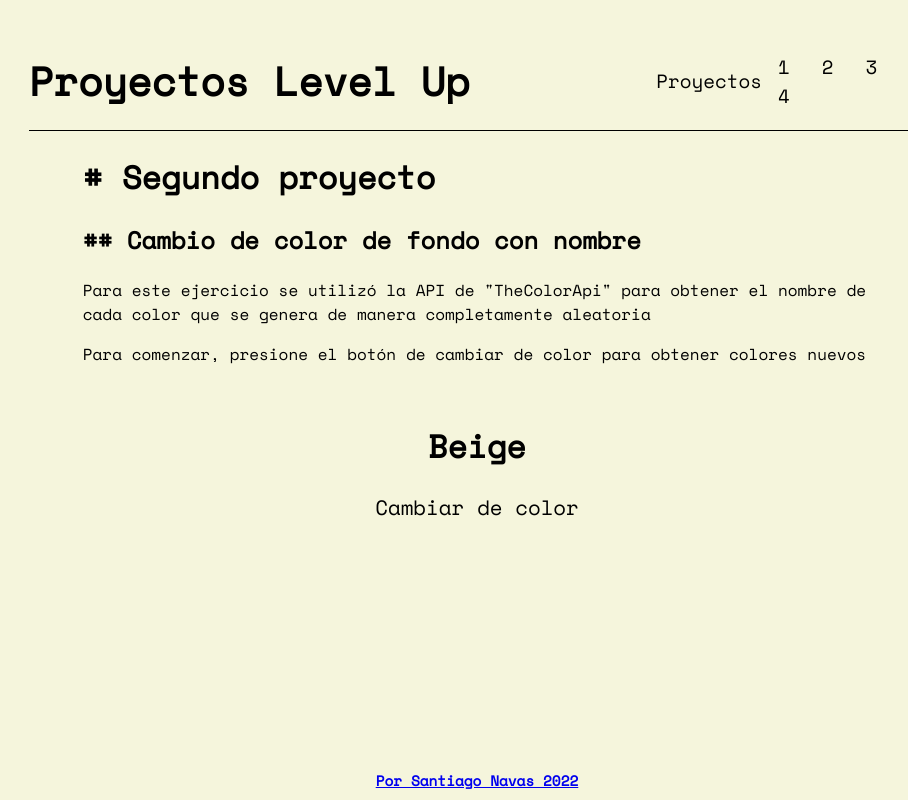
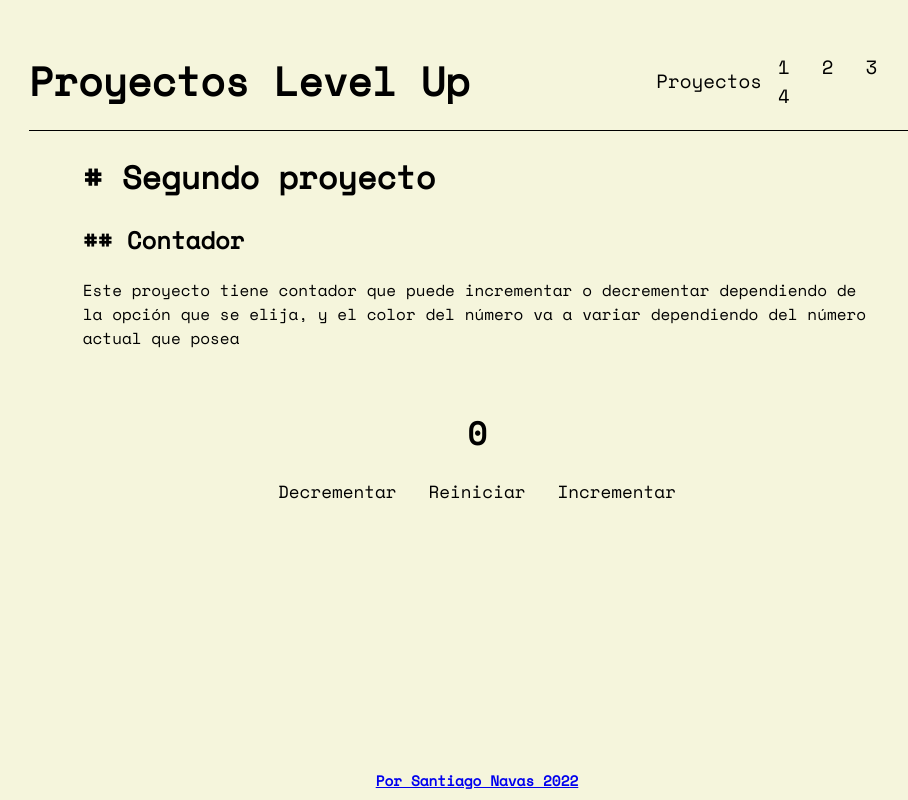
Before and after one commit to TatoBig/levelup-projects, a React (Vite) app: page /two in a window 1280 px wide. Shown: the whole page, without its empty margins (163-1071 px from the left). Built offline with nearby package versions, Linux system fonts and the light colour scheme.

Commit message:
Added project two and three to layout, started development

```diff
--- a/src/pages/Three.tsx
+++ b/src/pages/Three.tsx
@@ -1,5 +1,51 @@
+import { useState } from 'react'
+import '@styles/Three.css'
+
 const Three = () => {
-  return <div>Three</div>
+  const [color, setColor] = useState<string>('rgb(245, 245, 220)')
+  const [colorName, setColorName] = useState<string>('Beige')
+
+  const randInt = () => Math.floor(Math.random() * 256)
+  const randomColor = async () => {
+    const generatedColor = `rgb(${randInt()},${randInt()},${randInt()})`
+    const link = `https://www.thecolorapi.com/id?rgb=${generatedColor}`
+    try {
+      const response = await fetch(link)
+      const data = await response.json()
+      setColor(generatedColor)
+      setColorName(data.name.value)
+    } catch (error) {
+      console.log(error)
+    }
+  }
+
+  return (
+    <div>
+      <h1># Tercer proyecto</h1>
+      <h2>## Cambio de color de fondo con nombre</h2>
+      <p>
+        Para este ejercicio se utilizó la API de &quot;TheColorApi&quot; para
+        obtener el nombre de cada color que se genera de manera completamente
+        aleatoria
+      </p>
+      <p>
+        Para comenzar, presione el botón de cambiar de color para obtener
+        colores nuevos
+      </p>
+      <div
+        className="three-background"
+        style={{
+          backgroundColor: color
+        }}
+      />
+      <div className="three-container">
+        <h1>{colorName}</h1>
+        <button className="three-button" onClick={() => randomColor()}>
+          Cambiar de color
+        </button>
+      </div>
+    </div>
+  )
 }
 
 export default Three
--- a/src/pages/Two.tsx
+++ b/src/pages/Two.tsx
@@ -2,49 +2,50 @@ import { useState } from 'react'
 import '@styles/Two.css'
 
 const Two = () => {
-  const [color, setColor] = useState<string>('rgb(245, 245, 220)')
-  const [colorName, setColorName] = useState<string>('Beige')
+  const [counter, setCounter] = useState<number>(0)
 
-  const randInt = () => Math.floor(Math.random() * 256)
-  const randomColor = async () => {
-    const generatedColor = `rgb(${randInt()},${randInt()},${randInt()})`
-    const link = `https://www.thecolorapi.com/id?rgb=${generatedColor}`
-    try {
-      console.log(link)
-      const response = await fetch(link)
-      const data = await response.json()
-      console.log(data)
-      setColor(generatedColor)
-      setColorName(data.name.value)
-    } catch (error) {
-      console.log(error)
+  const handleColor = () => {
+    if (counter === 0) {
+      return 'black'
+    }
+    if (counter > 0) {
+      return 'green'
+    }
+    if (counter < 0) {
+      return 'red'
     }
   }
 
   return (
     <div>
       <h1># Segundo proyecto</h1>
-      <h2>## Cambio de color de fondo con nombre</h2>
+      <h2>## Contador</h2>
       <p>
-        Para este ejercicio se utilizó la API de &quot;TheColorApi&quot; para
-        obtener el nombre de cada color que se genera de manera completamente
-        aleatoria
+        Este proyecto tiene contador que puede incrementar o decrementar
+        dependiendo de la opción que se elija, y el color del número va a variar
+        dependiendo del número actual que posea
       </p>
-      <p>
-        Para comenzar, presione el botón de cambiar de color para obtener
-        colores nuevos
-      </p>
-      <div
-        className="two-background"
-        style={{
-          backgroundColor: color
-        }}
-      />
       <div className="two-container">
-        <h1>{colorName}</h1>
-        <button className="two-button" onClick={() => randomColor()}>
-          Cambiar de color
-        </button>
+        <div className="two-counter" style={{ color: handleColor() }}>
+          <h1>{counter}</h1>
+        </div>
+        <div className="two-buttons">
+          <button
+            className="two-button"
+            onClick={() => setCounter(counter - 1)}
+          >
+            Decrementar
+          </button>
+          <button className="two-button" onClick={() => setCounter(0)}>
+            Reiniciar
+          </button>
+          <button
+            className="two-button"
+            onClick={() => setCounter(counter + 1)}
+          >
+            Incrementar
+          </button>
+        </div>
       </div>
     </div>
   )
--- /dev/null
+++ b/src/styles/Three.css
@@ -0,0 +1,28 @@
+.three-background {
+  pointer-events: none;
+  width: 100vw;
+  height: 100vh;
+  position: absolute;
+  top: 0;
+  left: 0;
+  z-index: -1;
+  transition: background-color 0.5s ease-in-out;
+}
+
+.three-container {
+  width: 100%;
+  height: 20vh;
+  display: flex;
+  align-items: center;
+  flex-direction: column;
+  justify-content: center;
+}
+
+.three-button:hover {
+  font-weight: bold;
+  text-decoration: underline;
+}
+
+.three-button {
+  font-size: 1.3rem;
+}
--- a/src/styles/Two.css
+++ b/src/styles/Two.css
@@ -1,14 +1,3 @@
-.two-background {
-  pointer-events: none;
-  width: 100vw;
-  height: 100vh;
-  position: absolute;
-  top: 0;
-  left: 0;
-  z-index: -1;
-  transition: background-color 0.5s ease-in-out;
-}
-
 .two-container {
   width: 100%;
   height: 20vh;
@@ -18,11 +7,16 @@
   justify-content: center;
 }
 
+.two-counter {
+  transition: color 0.5s ease-in-out;
+}
+
 .two-button:hover {
   font-weight: bold;
   text-decoration: underline;
 }
 
 .two-button {
-  font-size: 1.3rem;
+  margin: 0 1rem;
+  font-size: 1.1rem;
 }
```
